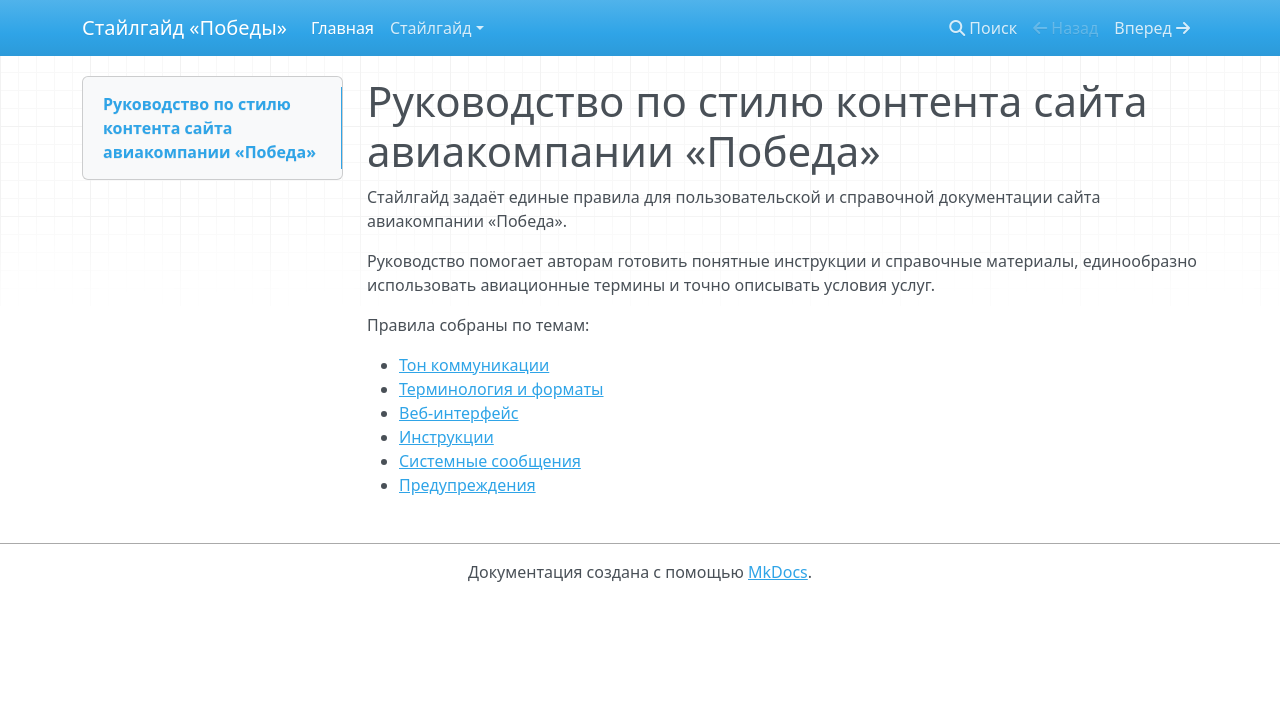
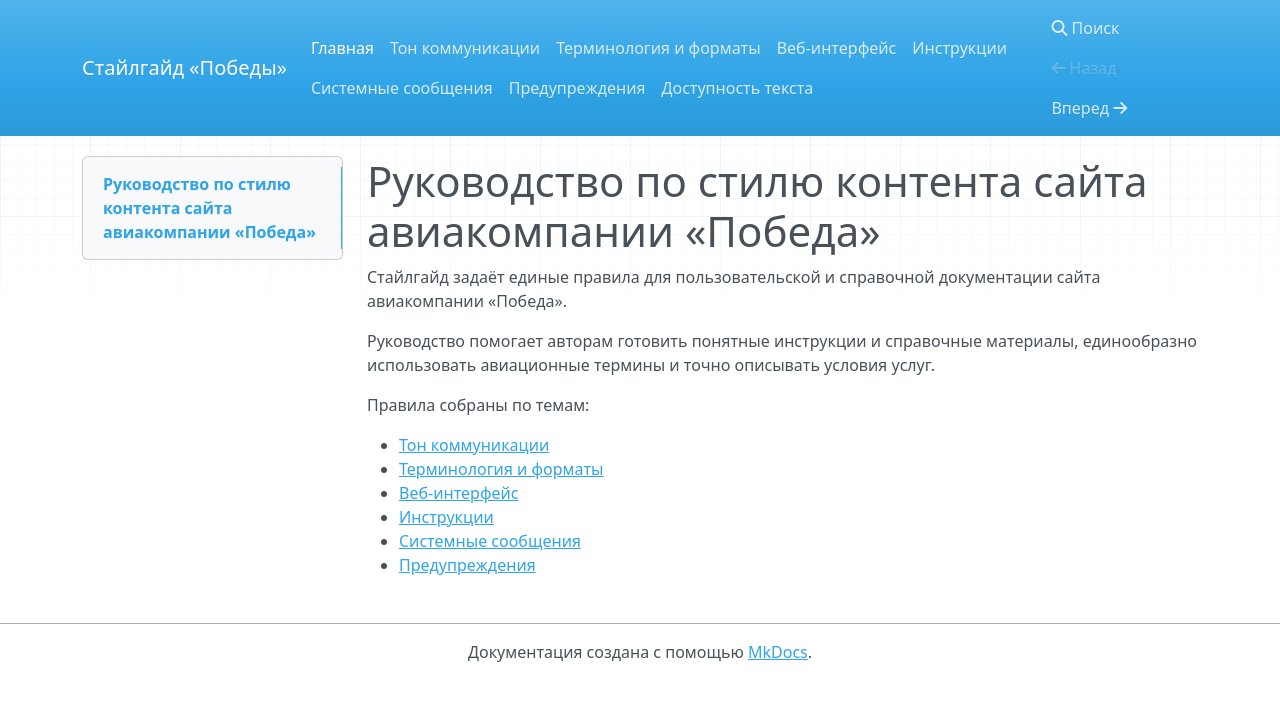
Before and after one commit to aleksashako/style-guide-project, an MkDocs documentation site: the page built from docs/index.md, in a window 1280 px wide. Shown: the top 701 px of the page. Built offline with MkDocs 1.6.1, drawn with Linux system fonts in a browser that asks for light colours; nearby versions of some CDN libraries.

Commit message:
feat: add accesibility section

```diff
--- a/mkdocs.yml
+++ b/mkdocs.yml
@@ -5,13 +5,13 @@
 
 nav:
   - Главная: index.md
-  - Стайлгайд:
-      - Тон коммуникации: tone-of-voice.md
-      - Терминология и форматы: glossary-and-formats.md
-      - Веб-интерфейс: web-interface.md
-      - Инструкции: instructions.md
-      - Системные сообщения: system-messages.md
-      - Предупреждения: warnings.md
+  - Тон коммуникации: tone-of-voice.md
+  - Терминология и форматы: glossary-and-formats.md
+  - Веб-интерфейс: web-interface.md
+  - Инструкции: instructions.md
+  - Системные сообщения: system-messages.md
+  - Предупреждения: warnings.md
+  - Доступность текста: accessibility.md
 
 theme:
   name: mkdocs
```
Also changed, not shown: docs/accessibility.md (added, +6 -0 lines).
